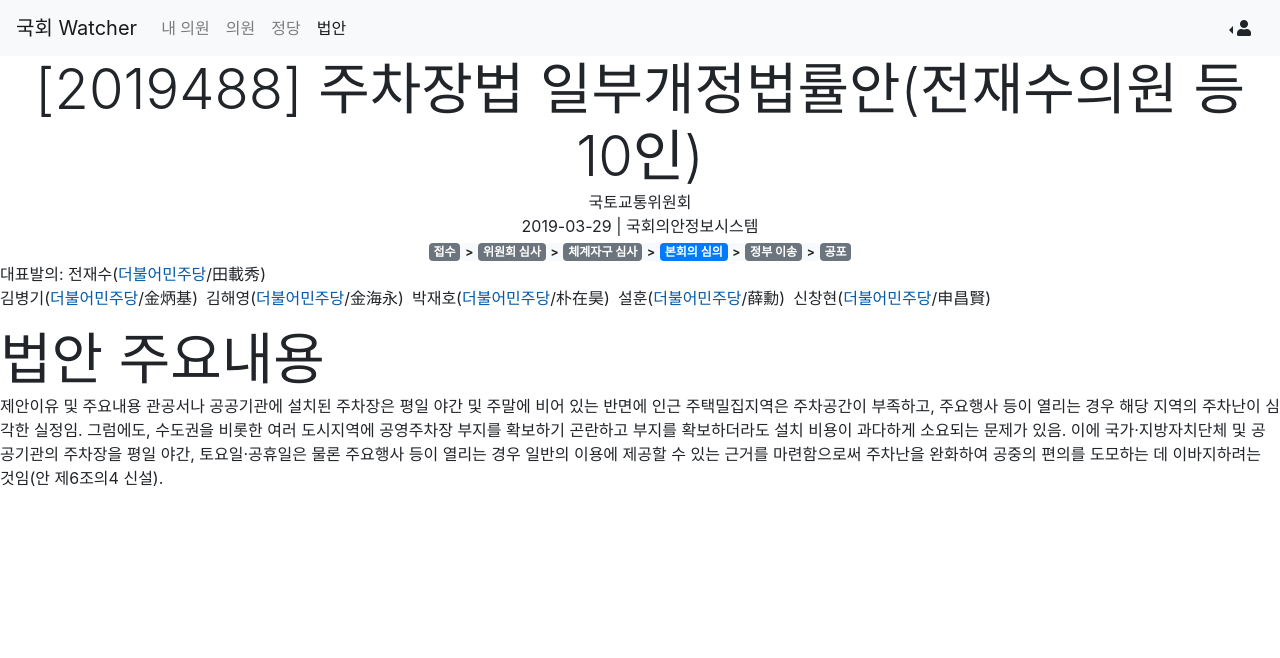
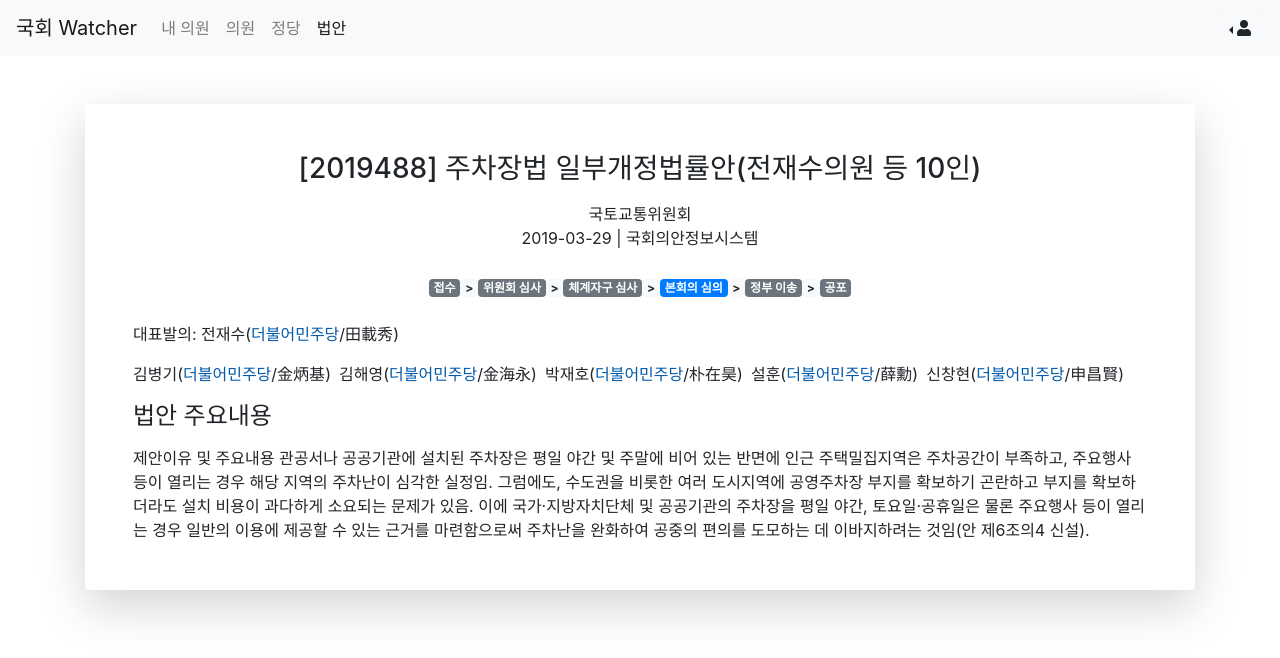
Before and after one commit to feynubrick/client-naw, a React (Create React App) app: page /bill/0 in a window 1280 px wide. Shown: the top 658 px of the page. Built offline with nearby package versions, Linux system fonts and the light colour scheme.

Commit message:
의원 상세 페이지 css

```diff
--- a/src/components/BillDetail.jsx
+++ b/src/components/BillDetail.jsx
@@ -15,15 +15,16 @@ const BillDetail = function({ bill }) {
     linkToNA
   } = bill;
   return (
-    <div>
-      <div className="display-4 text-center">
+    <div className="container mt-5">
+      <div className="shadow-lg p-5 mb-5 bg-white rounded">
+        <h3 className="text-center mb-3">
           [{billId}] {name}
-      </div>
+        </h3>
         <div className="display-5 text-center">{committee}</div>
         <div className="text-center">{date} | 국회의안정보시스템</div>
         <BillStatus status={status} />
         <div>
-        <div className="display-5">
+          <div className="mb-3">
             대표발의: {primaryLawMaker.name}(
             <span style={{ color: `${primaryLawMaker.party.color}` }}>
               {primaryLawMaker.party.name}
@@ -42,9 +43,10 @@ const BillDetail = function({ bill }) {
             ))}
           </ul>
         </div>
-      <div>
-        <div className="display-4">법안 주요내용</div>
+        <div className="mt-3">
+          <h4 className="my-3">법안 주요내용</h4>
           <div>{summary}</div>
+        </div>
       </div>
     </div>
   );
--- a/src/components/BillStatus.jsx
+++ b/src/components/BillStatus.jsx
@@ -16,7 +16,7 @@ const BillStatus = function(props) {
     "공포"
   ];
   return (
-    <div className="display-5 text-center">
+    <div className="display-5 my-4 text-center">
       {status.map((stat, i) => (
         <span key={i}>
           <BillStatusIcon title={stat} now={props.status === stat} />
```
Lines whose indentation alone changed are shown as unchanged.
